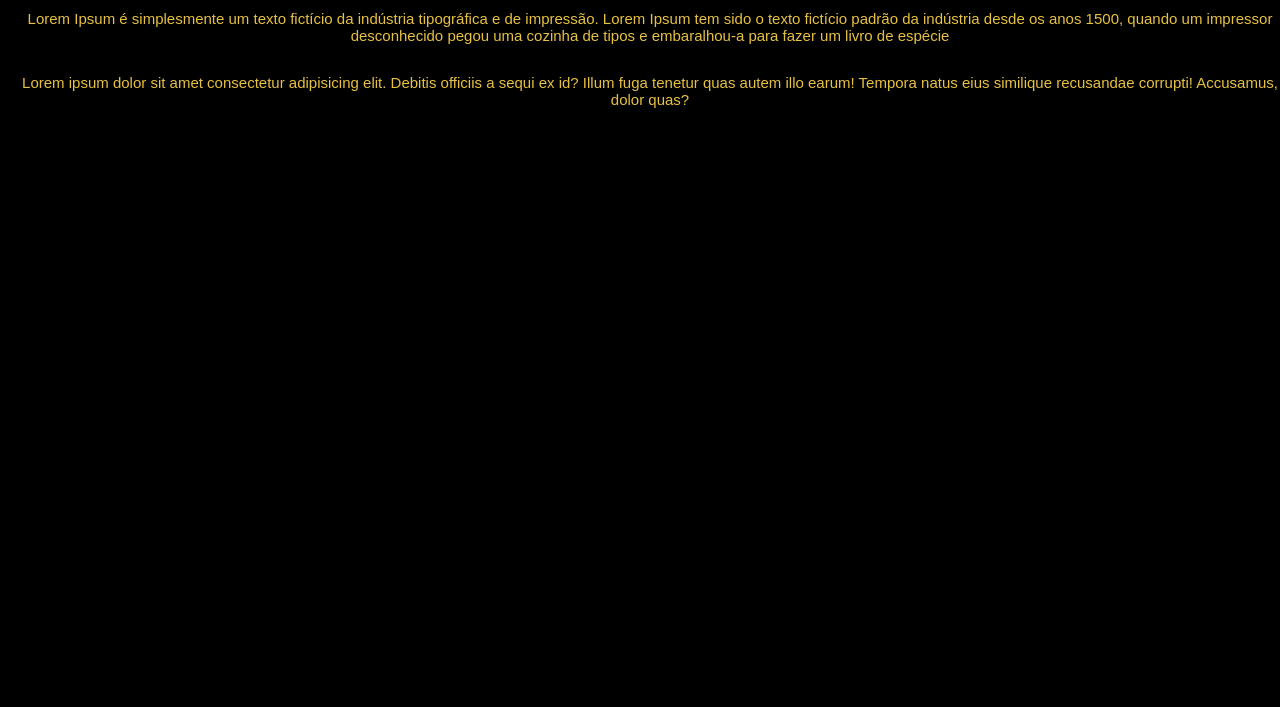
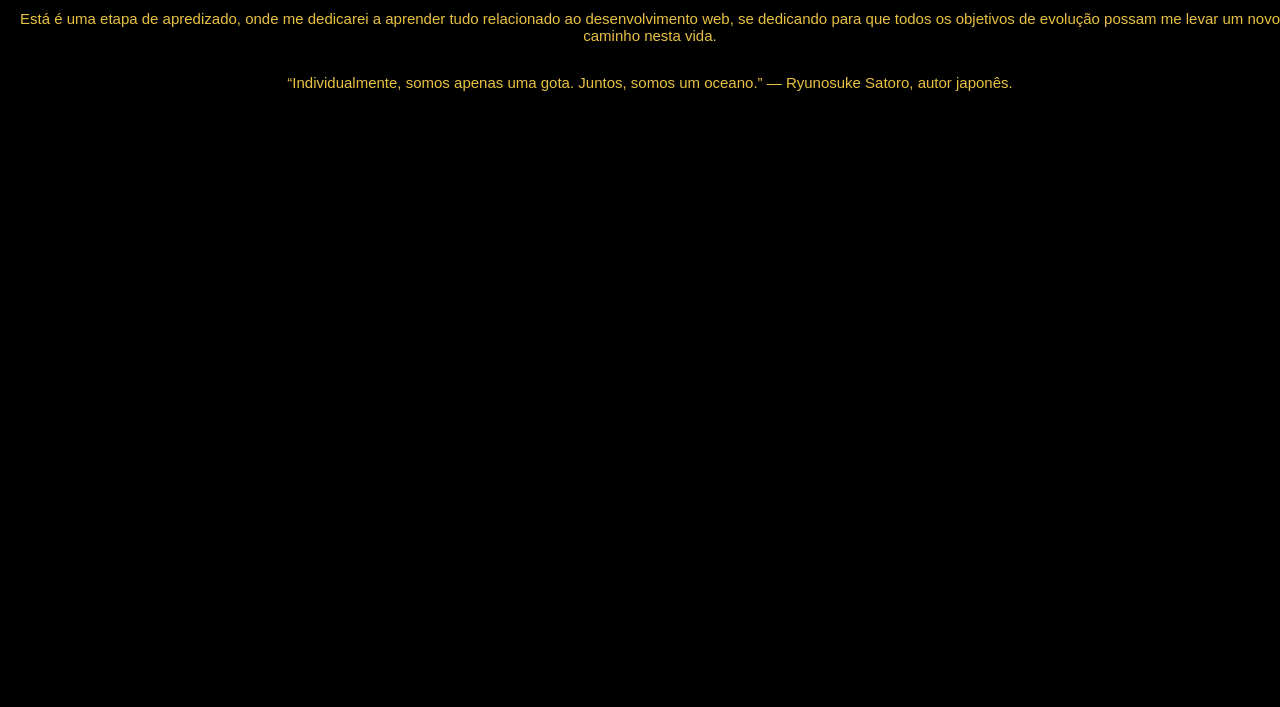
Before and after one commit to lucas-a18r/projeto1, a plain HTML site: page index.html in a window 1280 px wide. Shown: the part 93-800 px from the top of the page. Drawn offline with Linux system fonts and the light colour scheme.

Commit message:
texto novo

```diff
--- a/index.html
+++ b/index.html
@@ -32,9 +32,9 @@
 	<div class="coluna coluna2">
 		<section>
 			<div class="apresentacao">
-				<p>Lorem Ipsum é simplesmente um texto fictício da indústria tipográfica e de impressão. Lorem Ipsum tem sido
-				o texto fictício padrão da indústria desde os anos 1500, quando um impressor desconhecido pegou uma cozinha
-				de tipos e embaralhou-a para fazer um livro de espécie</p>
+				<p>Está é uma etapa de apredizado, onde me dedicarei a aprender tudo relacionado ao desenvolvimento web,
+				se dedicando para que todos os objetivos de evolução possam me levar um novo caminho nesta vida.
+				</p>
 			</div>
 		</section>
 	</div>
@@ -42,8 +42,7 @@
 	<div class="coluna coluna3">
 		<section>
 			<div class="apresentacao">
-				<p>Lorem ipsum dolor sit amet consectetur adipisicing elit. Debitis officiis a sequi ex id? Illum fuga tenetur
-				quas autem illo earum! Tempora natus eius similique recusandae corrupti! Accusamus, dolor quas?</p>
+				<p>“Individualmente, somos apenas uma gota. Juntos, somos um oceano.” — Ryunosuke Satoro, autor japonês.</p>
 			</div>
 		</section>
 	</div>
```
